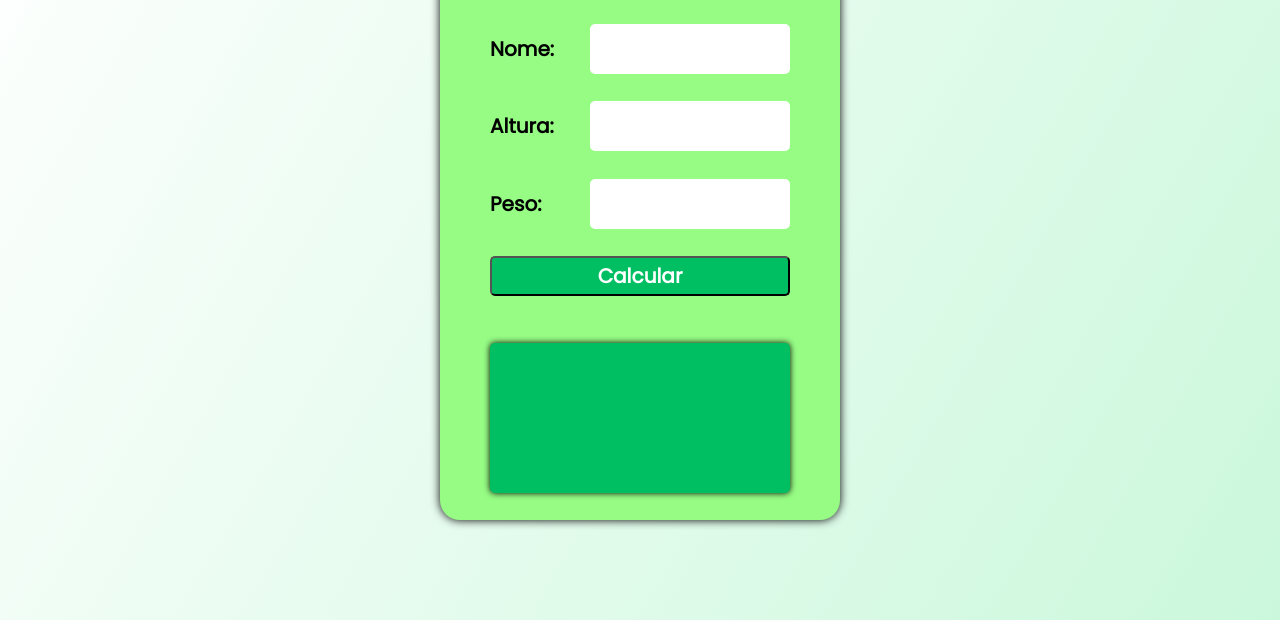
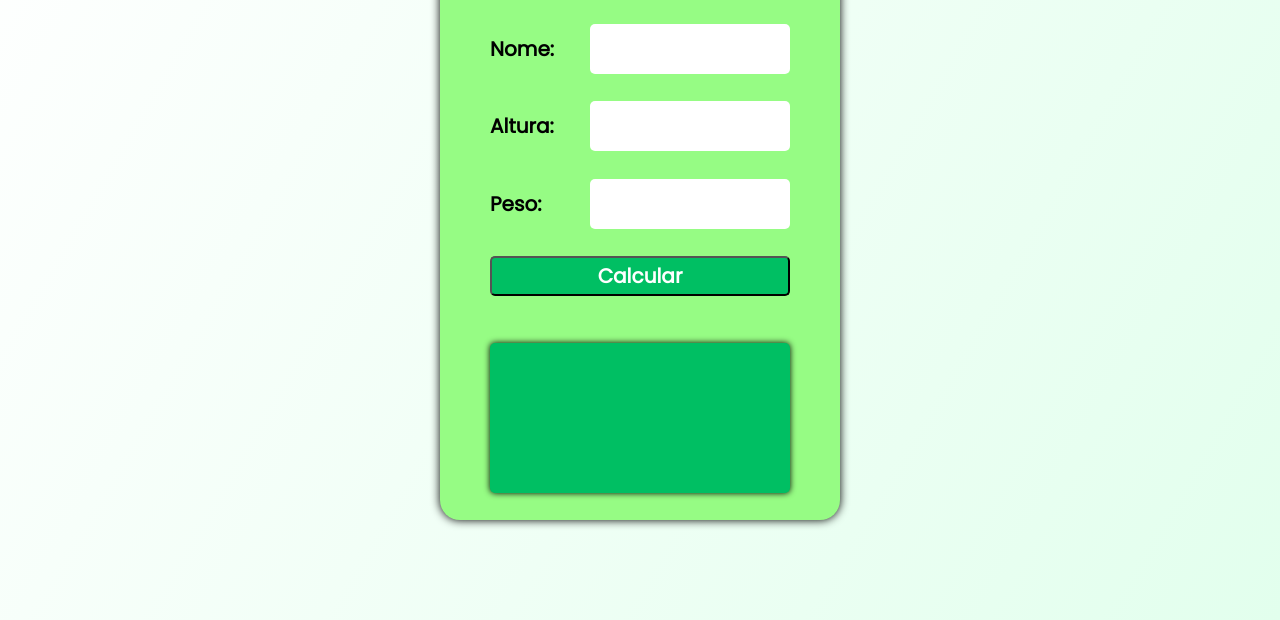
Before and after one commit to MariaCastr0/Calculadora-IMC, a plain HTML site: page index.html in a window 1280 px wide. Shown: the part 180-800 px from the top of the page. Drawn offline with Linux system fonts and the light colour scheme; files whose address does not match are found by name.

Commit message:
style.css calculadora

```diff
--- a/arquivos/css/style.css
+++ b/arquivos/css/style.css
@@ -8,7 +8,7 @@
 }
 
 main {
-    background: linear-gradient(120deg, #fff, 	#cbf8dc);
+    background: linear-gradient(120deg, #fff, 	#e2ffed);
     width: 100%;
     min-height: 100vh;
     display: flex;
```
